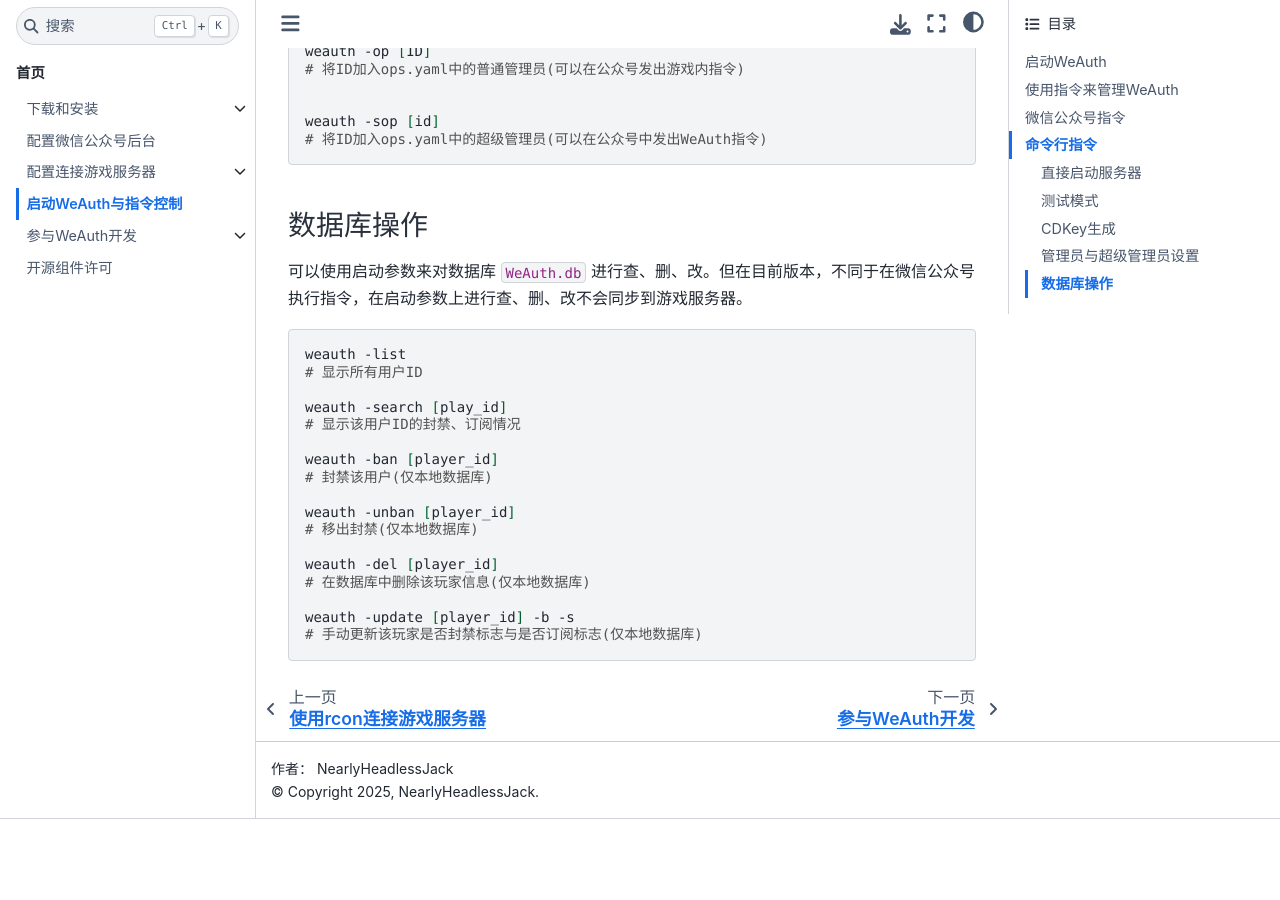
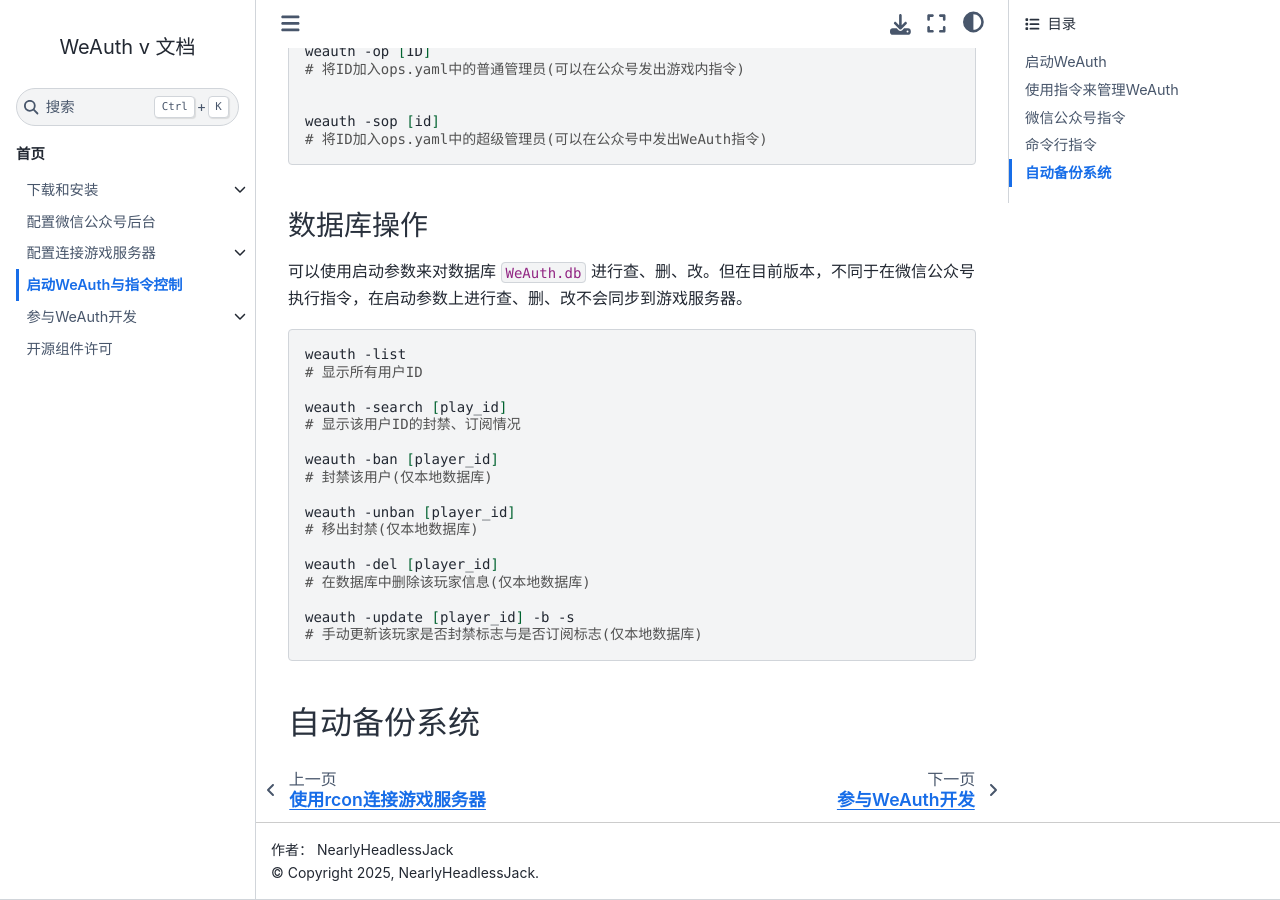
Before and after one commit to TomatoCraftMC/WeAuth, a Sphinx documentation site: the page built from docs/source/command/index.rst, in a window 1280 px wide and 900 px high, scrolled down 6753 px. Built offline with Sphinx 7.4.7 and the Sphinx Book theme 1.1.4, drawn with Linux system fonts in a browser that asks for light colours; the version number could not be read and is left out; before the commit the page ends 7572 px from its top, so only the background shows below that.

Commit message:
docs (#62)

```diff
--- a/docs/source/command/index.rst
+++ b/docs/source/command/index.rst
@@ -322,3 +322,6 @@ CDKey生成
 
     weauth -update [player_id] -b -s
     # 手动更新该玩家是否封禁标志与是否订阅标志(仅本地数据库)
+
+自动备份系统
+----------
```
